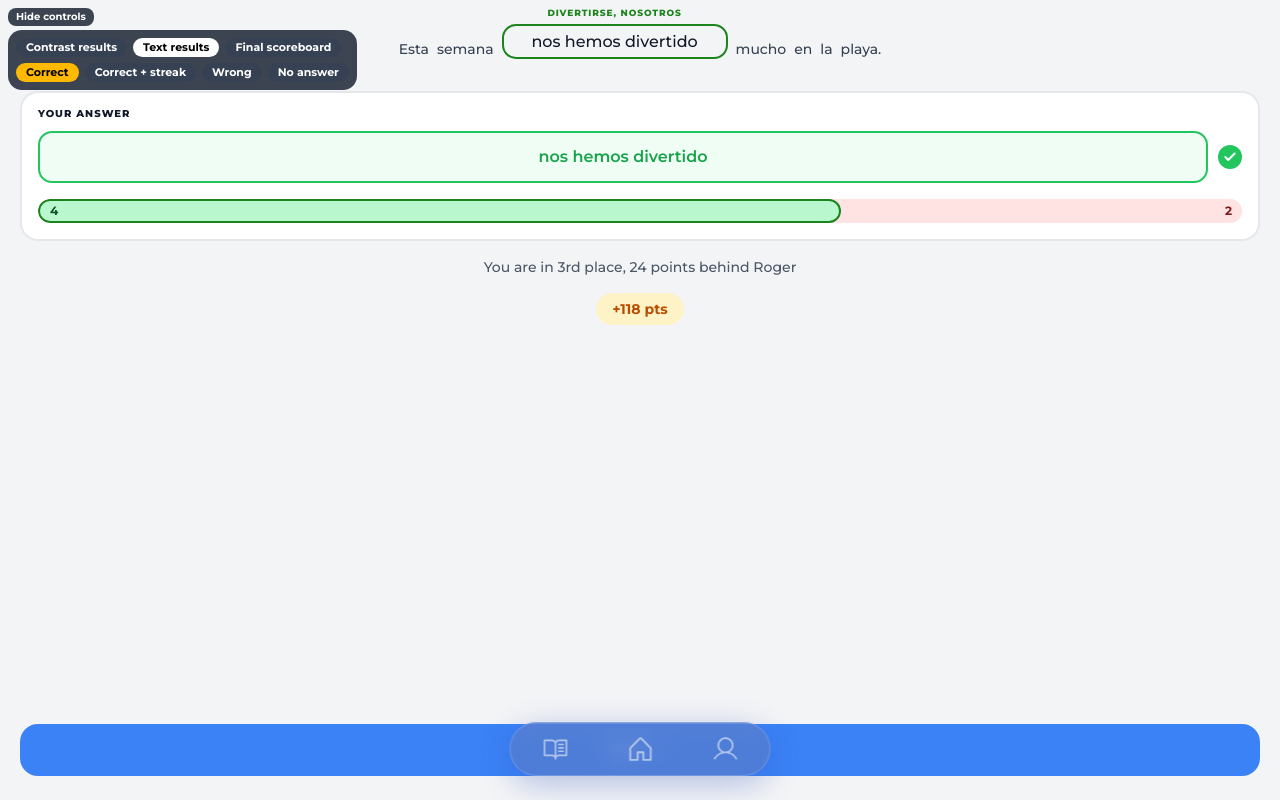
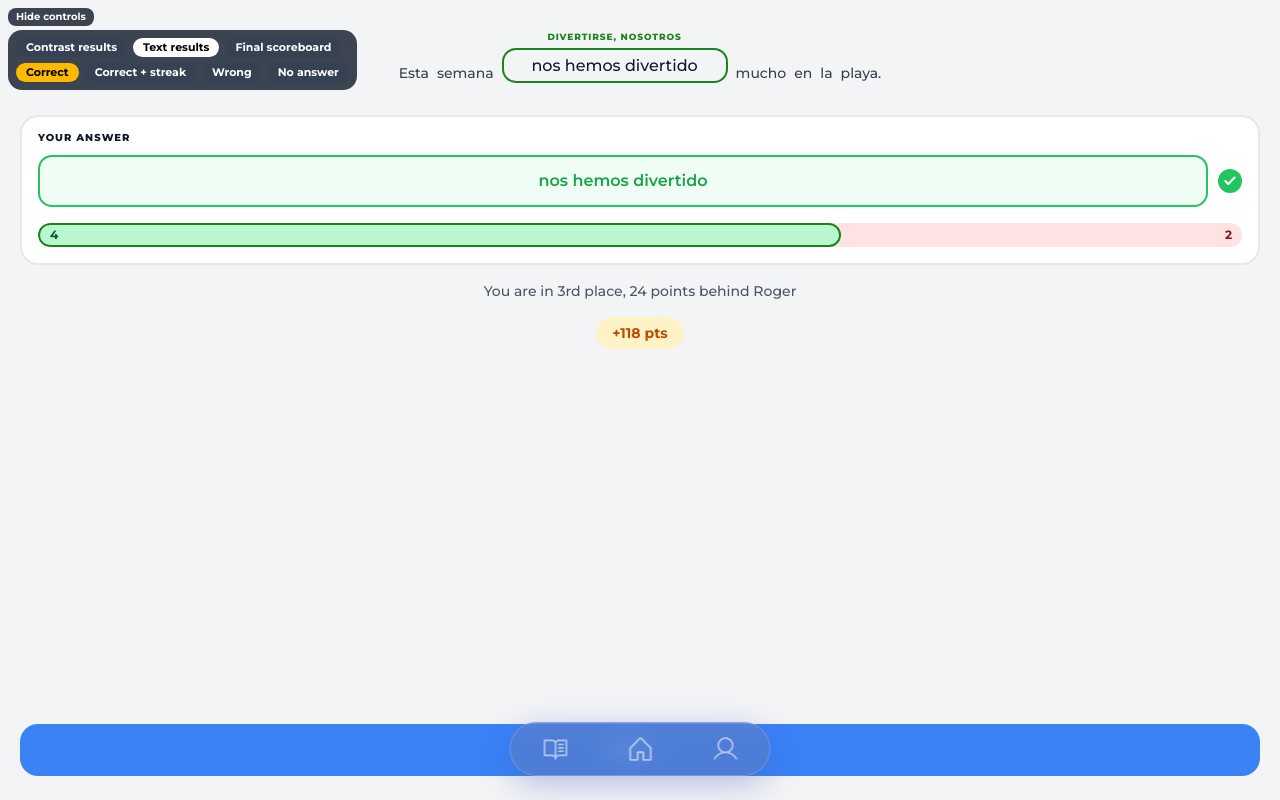
Before and after one commit to rogergongas8/BSP, a Next.js app: page /dev-scoreboard in a window 1280 px wide. Built offline with nearby package versions, Linux system fonts and the light colour scheme.

Commit message:
fix(play): refine spacing and image rendering in text round
- Increase top padding on sentence container from pt-2 to pt-8
- Add object-contain to mimo animation image for proper aspect ratio
- Adjust bottom margin on results bar from -mt-1 to mt-1 for better spacing

```diff
--- a/src/app/(app)/play/[code]/page.tsx
+++ b/src/app/(app)/play/[code]/page.tsx
@@ -426,7 +426,7 @@ function TextRoundView({
   return (
     <div className="flex-1 flex flex-col">
       {/* Sentence + input — always at top, never remounts across phases */}
-      <div className="flex flex-col items-center pt-2 pb-6">
+      <div className="flex flex-col items-center pt-8 pb-6">
         <PhraseSentence
           sentence={round.phrases.sentence}
           verb={round.phrases.verb}
@@ -457,7 +457,7 @@ function TextRoundView({
                 animate={{ y: [0, -14, 0] }}
                 transition={{ duration: 1.1, repeat: Infinity, ease: 'easeInOut' }}
               >
-                <Image src="/images/escribiendo/mimo.png" width={160} height={160} alt="" draggable={false} className="w-40 h-40" />
+                <Image src="/images/escribiendo/mimo.png" width={160} height={160} alt="" draggable={false} className="w-40 h-40 object-contain" />
               </motion.div>
               <div className="text-center">
                 <p className="text-base font-bold text-gray-800">Collecting answers...</p>
@@ -1989,7 +1989,7 @@ export default function PlayPage({ params }: { params: Promise<{ code: string }>
               </div>
             )}
           </div>
-          <div className="flex items-center justify-between pr-1 -mt-1 pl-[1.125rem]">
+          <div className="flex items-center justify-between pr-1 mt-1 pl-[1.125rem]">
             <div className="flex-1">
               <AnimatePresence>
                 {phase.type === 'results' && (
```
